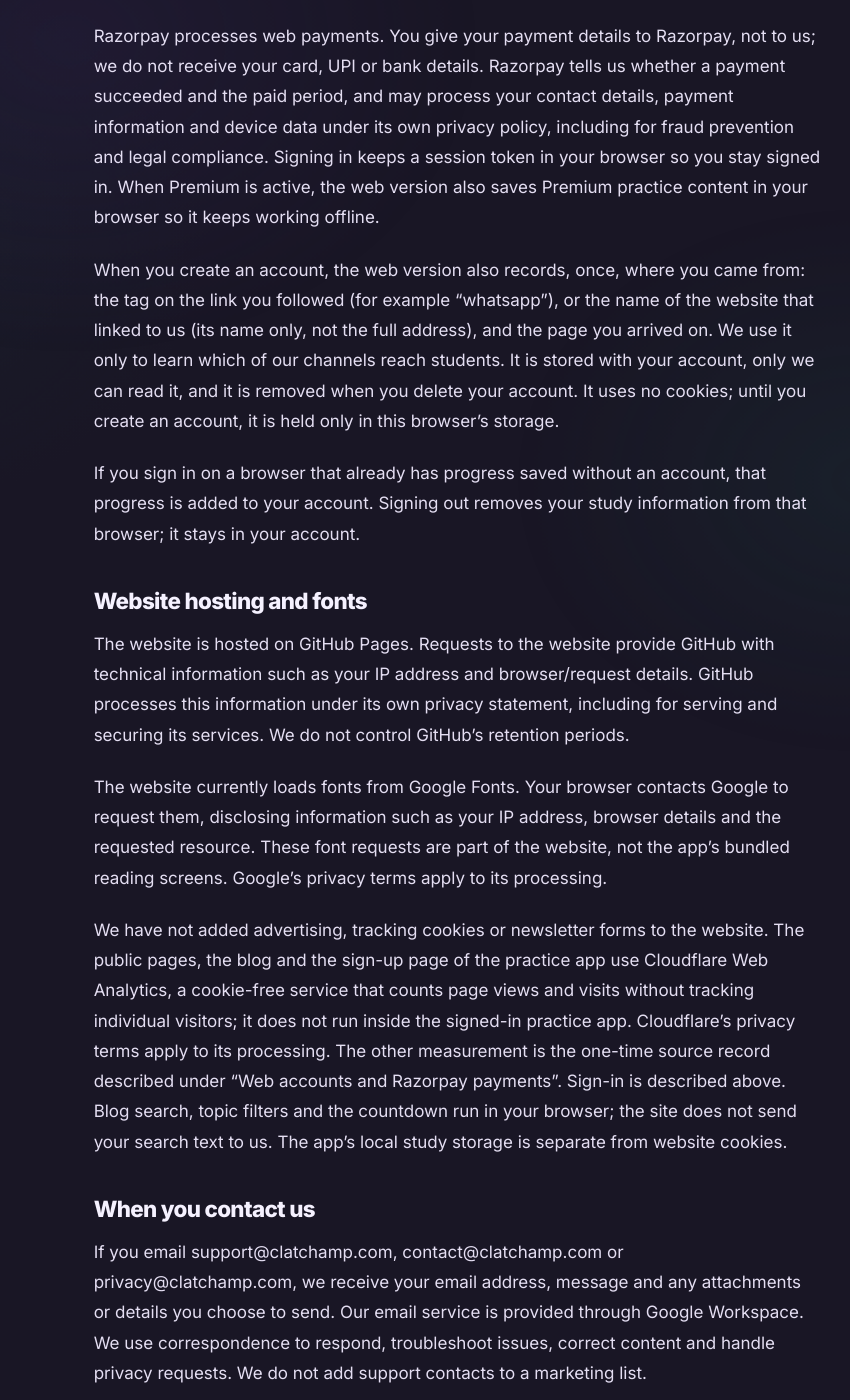
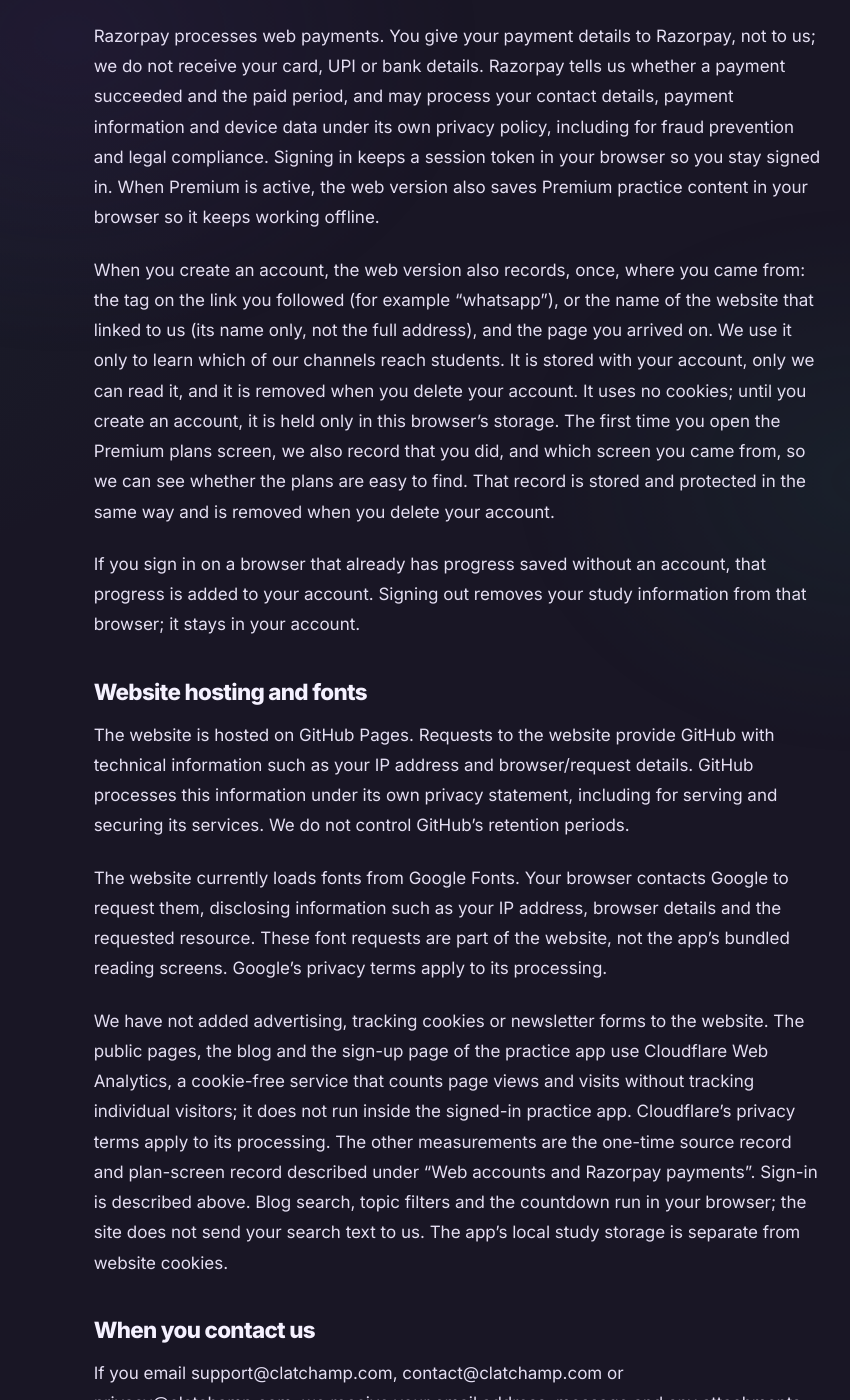
Before and after one commit to Aaditya7-codes/clatchamp-coming-soon, a Jekyll site: the page built from privacy.md, in a window 1280 px wide and 1400 px high, scrolled down 2314 px. Shown: the whole window, without its empty margins (183-1033 px from the left). Built offline with Jekyll 4.4.1, drawn with Linux system fonts in a browser that asks for light colours.

Commit message:
Count how many learners open the Premium plan screen
Records once per account the first time the plan screen is shown, with the
screen they came from (path only); read through funnel_report. Privacy
Policy updated to say so.

Co-Authored-By: Claude Sonnet 5.5 <noreply@anthropic.com>

```diff
--- a/privacy.md
+++ b/privacy.md
@@ -33,7 +33,7 @@ For each account we store your email address, an account identifier, and your st
 
 Razorpay processes web payments. You give your payment details to Razorpay, not to us; we do not receive your card, UPI or bank details. Razorpay tells us whether a payment succeeded and the paid period, and may process your contact details, payment information and device data under its own privacy policy, including for fraud prevention and legal compliance. Signing in keeps a session token in your browser so you stay signed in. When Premium is active, the web version also saves Premium practice content in your browser so it keeps working offline.
 
-When you create an account, the web version also records, once, where you came from: the tag on the link you followed (for example “whatsapp”), or the name of the website that linked to us (its name only, not the full address), and the page you arrived on. We use it only to learn which of our channels reach students. It is stored with your account, only we can read it, and it is removed when you delete your account. It uses no cookies; until you create an account, it is held only in this browser’s storage.
+When you create an account, the web version also records, once, where you came from: the tag on the link you followed (for example “whatsapp”), or the name of the website that linked to us (its name only, not the full address), and the page you arrived on. We use it only to learn which of our channels reach students. It is stored with your account, only we can read it, and it is removed when you delete your account. It uses no cookies; until you create an account, it is held only in this browser’s storage. The first time you open the Premium plans screen, we also record that you did, and which screen you came from, so we can see whether the plans are easy to find. That record is stored and protected in the same way and is removed when you delete your account.
 
 If you sign in on a browser that already has progress saved without an account, that progress is added to your account. Signing out removes your study information from that browser; it stays in your account.
 
@@ -43,7 +43,7 @@ The website is hosted on GitHub Pages. Requests to the website provide GitHub wi
 
 The website currently loads fonts from Google Fonts. Your browser contacts Google to request them, disclosing information such as your IP address, browser details and the requested resource. These font requests are part of the website, not the app’s bundled reading screens. Google’s privacy terms apply to its processing.
 
-We have not added advertising, tracking cookies or newsletter forms to the website. The public pages, the blog and the sign-up page of the practice app use Cloudflare Web Analytics, a cookie-free service that counts page views and visits without tracking individual visitors; it does not run inside the signed-in practice app. Cloudflare’s privacy terms apply to its processing. The other measurement is the one-time source record described under “Web accounts and Razorpay payments”. Sign-in is described above. Blog search, topic filters and the countdown run in your browser; the site does not send your search text to us. The app’s local study storage is separate from website cookies.
+We have not added advertising, tracking cookies or newsletter forms to the website. The public pages, the blog and the sign-up page of the practice app use Cloudflare Web Analytics, a cookie-free service that counts page views and visits without tracking individual visitors; it does not run inside the signed-in practice app. Cloudflare’s privacy terms apply to its processing. The other measurements are the one-time source record and plan-screen record described under “Web accounts and Razorpay payments”. Sign-in is described above. Blog search, topic filters and the countdown run in your browser; the site does not send your search text to us. The app’s local study storage is separate from website cookies.
 
 ## When you contact us
 
```
Also changed, not shown: app/web-premium.js (+14 -0 lines).
